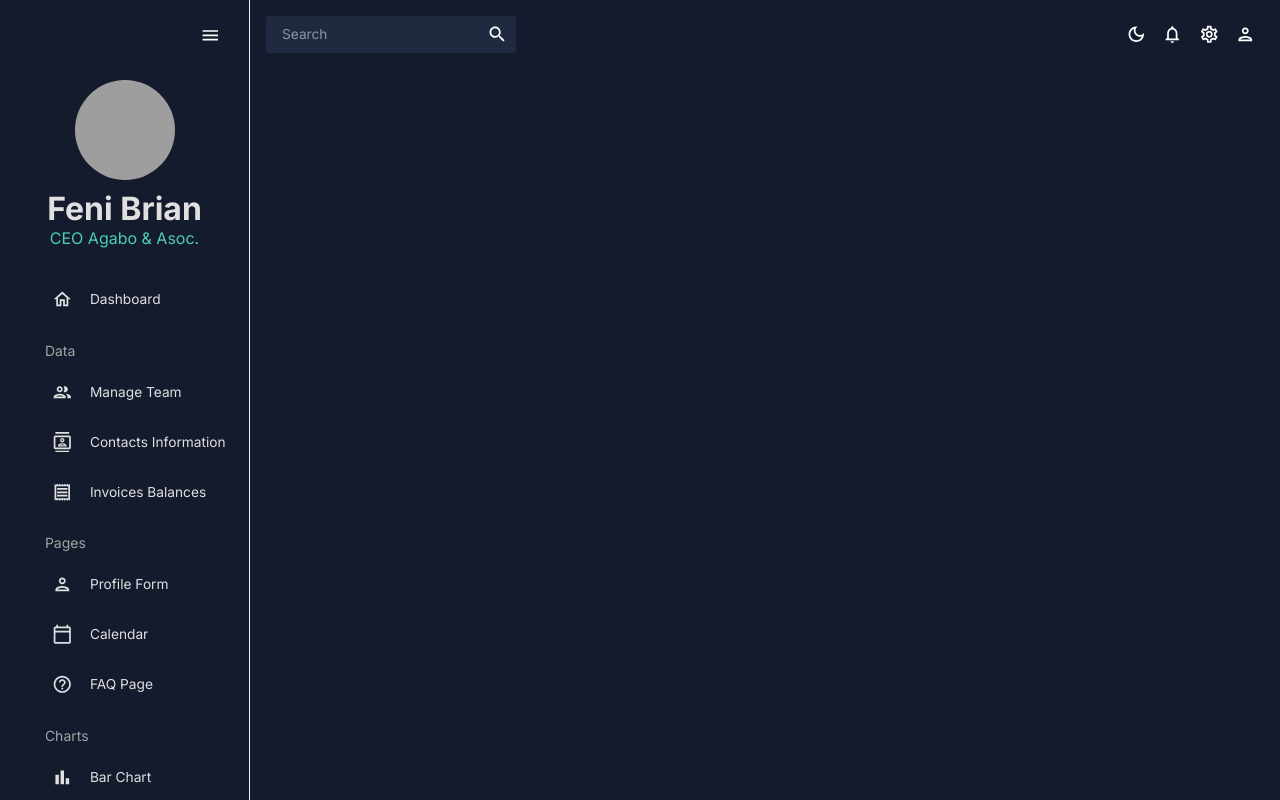
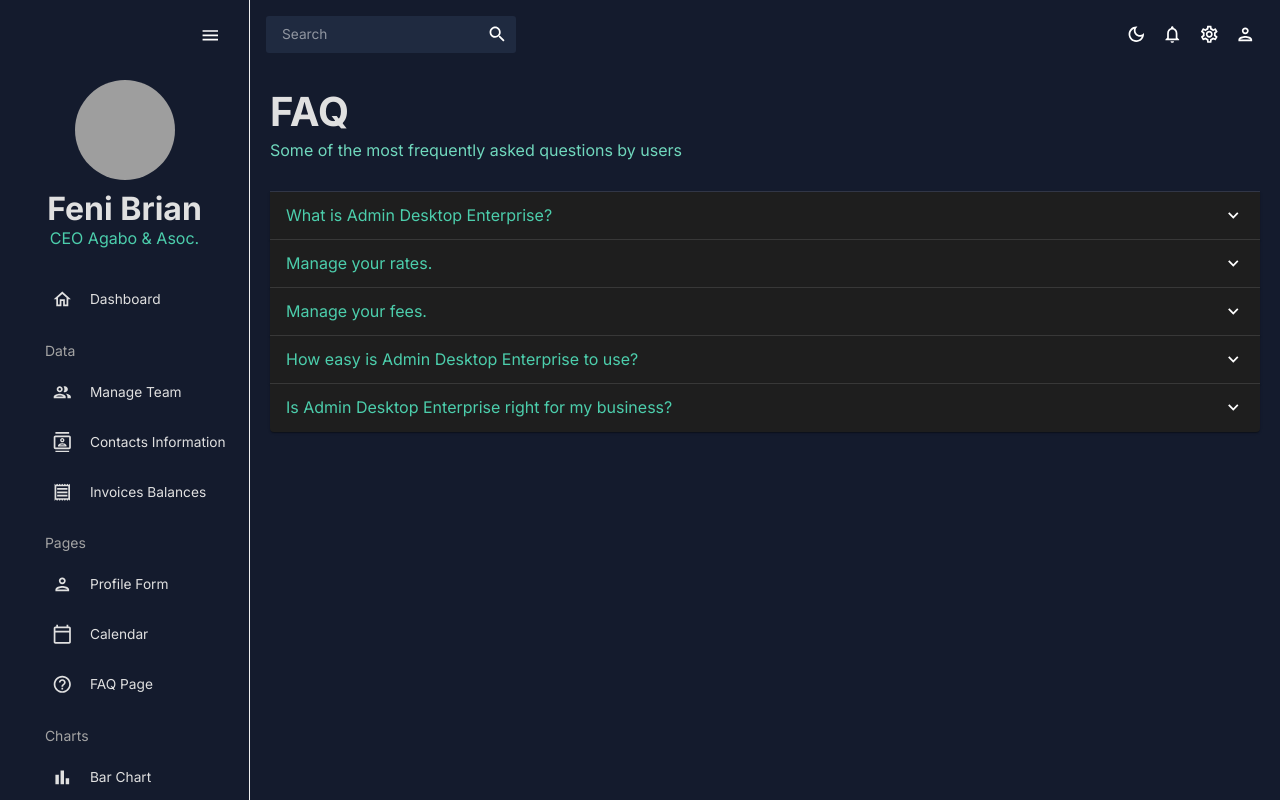
Before and after one commit to feni-brian/Honco, a React (Create React App) app: page /faq in a window 1280 px wide. Shown: the top 800 px of the page. Built offline with nearby package versions, Linux system fonts and the light colour scheme; grey boxes are pictures that could not be loaded; the HTML template or start-up script is replaced by a standard one.

Commit message:
Added FAQ scene.

```diff
--- a/src/App.js
+++ b/src/App.js
@@ -3,6 +3,7 @@ import { useState } from "react";
 import { Route, Routes } from "react-router-dom";
 import Calendar from "./modules/calendar";
 import Contacts from "./modules/contacts";
+import FAQ from "./modules/faq";
 import Form from "./modules/form";
 import SideBar from "./modules/global/Sidebar";
 import TopBar from "./modules/global/Topbar";
@@ -29,7 +30,7 @@ function App() {
 							<Route path="/invoices" element={<Invoices />} />
 							<Route path="/form" element={<Form />} />
 							<Route path="/calendar" element={<Calendar />} />
-							<Route path="/faq" element={<></>} />
+							<Route path="/faq" element={<FAQ />} />
 							<Route path="/bar" element={<></>} />
 							<Route path="/pie" element={<></>} />
 							<Route path="/line" element={<></>} />
--- /dev/null
+++ b/src/modules/faq/index.jsx
@@ -0,0 +1,140 @@
+import ExpandMoreIcon from "@mui/icons-material/ExpandMore";
+import { Box, Typography, useTheme } from "@mui/material";
+import Accordion from "@mui/material/Accordion";
+import AccordionDetails from "@mui/material/AccordionDetails";
+import AccordionSummary from "@mui/material/AccordionSummary";
+import * as React from "react";
+import Header from "../../components/header";
+import { tokens } from "../../theme";
+
+const FAQ = () => {
+	const theme = useTheme();
+	const colours = tokens(theme.palette.mode);
+	const [expanded, setExpanded] = React.useState(false);
+	const handleChange = (panel) => (event, isExpanded) => {
+		setExpanded(isExpanded ? panel : false);
+	};
+
+	return (
+		<Box m="20px">
+			<Header title="FAQ" subtitle="Some of the most frequently asked questions by users" />
+			<Accordion expanded={expanded === "panel1"} onChange={handleChange("panel1")}>
+				<AccordionSummary expandIcon={<ExpandMoreIcon />}>
+					<Typography color={colours.greenAccent[500]} variant="h5">
+						What is Admin Desktop Enterprise?
+					</Typography>
+				</AccordionSummary>
+				<AccordionDetails>
+					<Typography>
+						Admin Desktop Enterprise is software designed to help you manage your
+						accounting and business needs efficiently and with ease. It comes with the
+						functionality to handle accounting, payroll, payments, inventory, and more.
+						It also has a familiar Admin look-and-feel. Whether you’re new to business
+						management software or already a Admin customer, Admin Desktop Enterprise
+						makes it easy to run your business from end to end.
+					</Typography>
+				</AccordionDetails>
+			</Accordion>
+			<Accordion expanded={expanded === "panel2"} onChange={handleChange("panel2")}>
+				<AccordionSummary expandIcon={<ExpandMoreIcon />}>
+					<Typography color={colours.greenAccent[500]} variant="h5">
+						Manage your rates.
+					</Typography>
+				</AccordionSummary>
+				<AccordionDetails>
+					<Typography>
+						Your default base rate is entered when you first list your property on Vrbo.
+						It is stored in the Settings section of your Vrbo account. Within your rates
+						settings, you can edit your base rate, as well as add or edit a base
+						discount. Within your rates calendar, you can override your base to offer a
+						different rate for a specific day or longer without impacting your default
+						rate. You can apply any rate you adjusted to the same dates for the
+						following year. Adjustments you make to your rates don’t apply to upcoming
+						reservations that have already been accepted or confirmed.
+					</Typography>
+				</AccordionDetails>
+			</Accordion>
+			<Accordion expanded={expanded === "panel3"} onChange={handleChange("panel3")}>
+				<AccordionSummary expandIcon={<ExpandMoreIcon />}>
+					<Typography color={colours.greenAccent[500]} variant="h5">
+						Manage your fees.
+					</Typography>
+				</AccordionSummary>
+				<AccordionDetails>
+					<Typography>
+						Fees can be applied to all dates on your rates calendar. There are two types
+						of fees: Standard: fees for extra guests, cleaning, and pets; Custom: fees
+						defined by your business that are not covered in standard fees. If you’ve
+						previously defined a tax percentage in the Rules and Policies section of
+						your listing, a checkbox is presented next to each fee, should you require
+						tax to be added. If a tax percentage isn’t defined, or you’re in a
+						jurisdiction where we’re collecting and remitting taxes on your behalf, the
+						taxable checkboxes aren’t presented next to each fee. To add or edit fees:
+						<ul>
+							<li>Log in to your account.</li>
+							<li>Select the listing if you have more than one rental property. </li>
+							<li>Select Calendar.</li>
+							<li>Select Settings, then Fees.</li>
+							<li>Under Standard Fees, select up to three appropriate fees.</li>
+							<li>Select Fee type.</li>
+							<li>Enter amount.</li>
+							<li>
+								Add custom fees details, if needed. You can select up to 3 custom
+								fees.
+							</li>
+							<li>Once all the required information is entered, select Save.</li>
+						</ul>
+						Any changes to your fees are only applied to future bookings. If you’ve
+						already confirmed a reservation and want to add fees, you need to send your
+						guest an additional payment request to collect those funds before the guest
+						completes their stay.
+					</Typography>
+				</AccordionDetails>
+			</Accordion>
+			<Accordion expanded={expanded === "panel4"} onChange={handleChange("panel4")}>
+				<AccordionSummary expandIcon={<ExpandMoreIcon />}>
+					<Typography color={colours.greenAccent[500]} variant="h5">
+						How easy is Admin Desktop Enterprise to use?
+					</Typography>
+				</AccordionSummary>
+				<AccordionDetails>
+					<Typography>
+						One of the best things about Admin Desktop Enterprise is that it looks and
+						works very much like our other Admin software. If you’re already a Admin
+						Desktop Pro or Premier customer, your staff will feel comfortable with
+						Enterprise right from the start. There’s no steep learning curve, which
+						means your employees can get up to speed quickly. Plus, we provide in-depth
+						training to help you and your staff quickly master the new features. New to
+						Admin altogether? No problem. We offer free online training to help get you
+						and your staff up and running quickly.
+					</Typography>
+				</AccordionDetails>
+			</Accordion>
+			<Accordion expanded={expanded === "panel5"} onChange={handleChange("panel5")}>
+				<AccordionSummary expandIcon={<ExpandMoreIcon />}>
+					<Typography color={colours.greenAccent[500]} variant="h5">
+						Is Admin Desktop Enterprise right for my business?
+					</Typography>
+				</AccordionSummary>
+				<AccordionDetails>
+					<Typography>
+						If you’re looking to use flexible, comprehensive tools on the go, anytime,
+						anywhere, then Admin Online may be a great choice for you. But if your needs
+						are greater, Admin Enterprise is specifically designed to grow with
+						product-based businesses with inventory needs, no matter the size. With
+						Enterprise, you can scale the software as your business evolves, allowing
+						you to add on functionality as you need it. If you’re looking to manage
+						pricing more efficiently, have employees in specialized roles and functions,
+						have inventory as a core part of your business, or have multiple locations
+						that need to be tracked and managed, Admin Enterprise would also work great
+						for you. Admin Enterprise also makes an ideal option if you’re seeking an
+						alternative to the accounting and business management solutions that can
+						cost tens of thousands of dollars.
+					</Typography>
+				</AccordionDetails>
+			</Accordion>
+		</Box>
+	);
+};
+
+export default FAQ;
```
